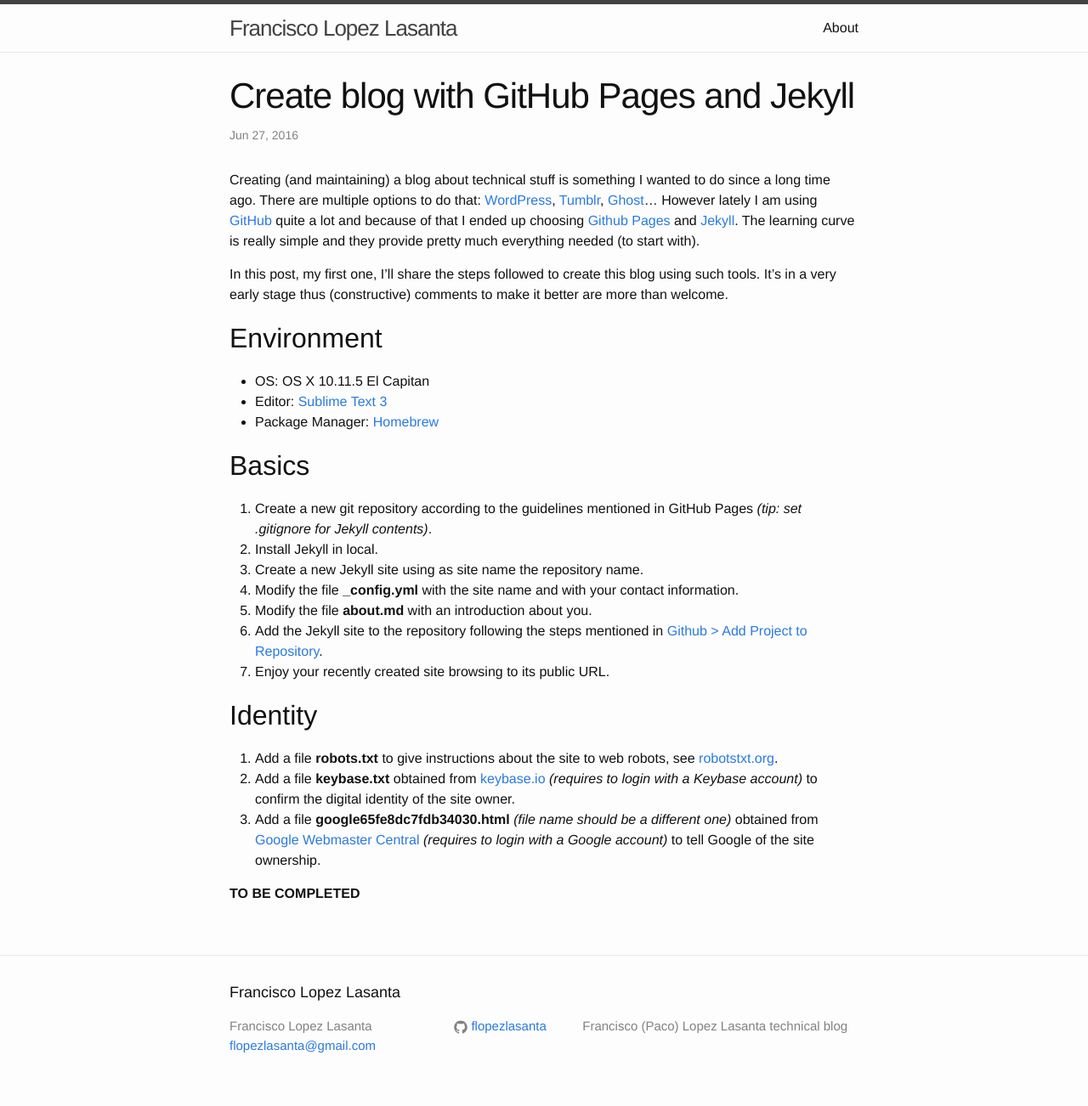
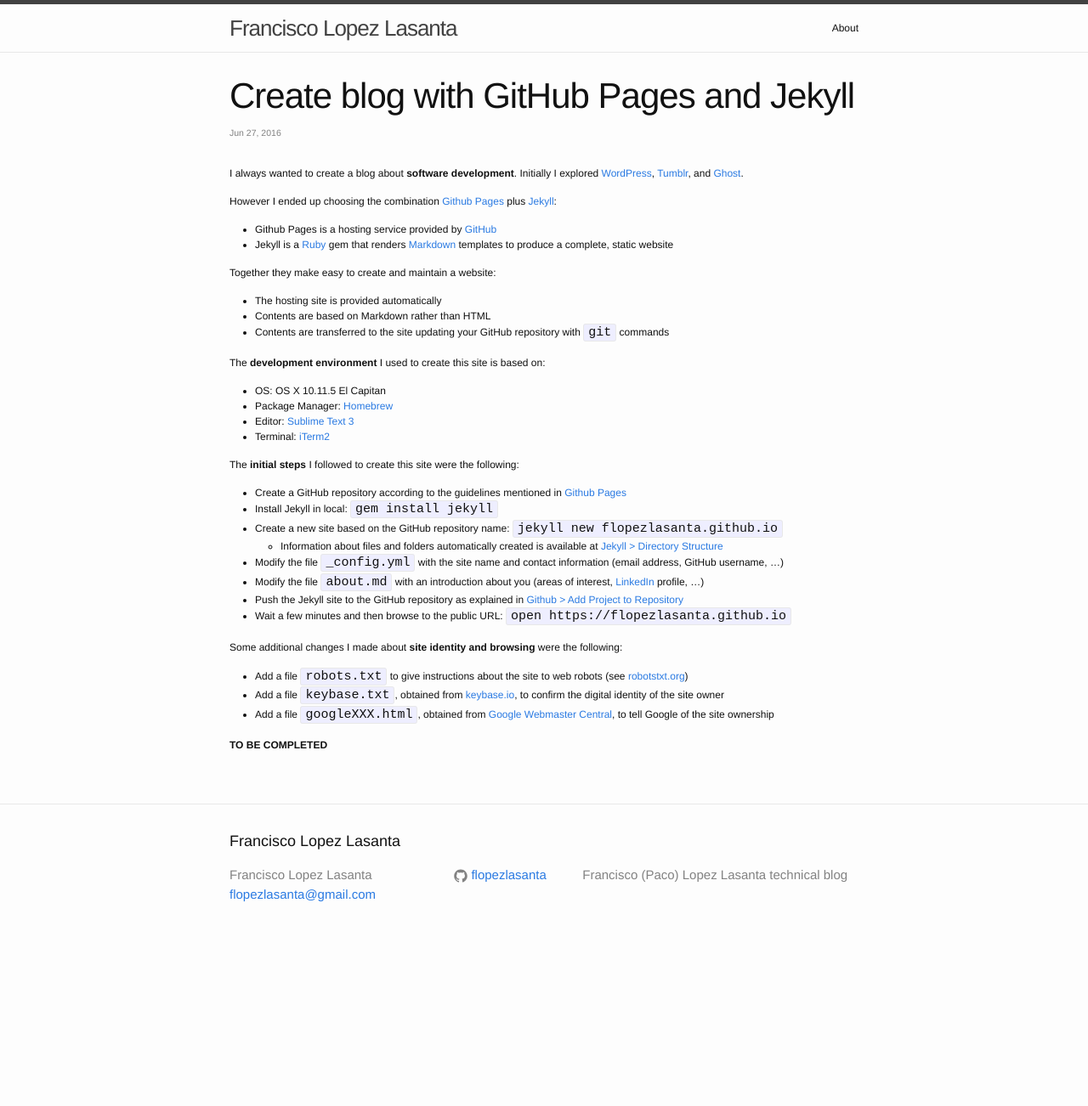
Before and after one commit to flopezlasanta/flopezlasanta.github.io, a Jekyll site: the page built from _posts/2016-06-27-hello-github-pages-jekyll.markdown, in a window 1280 px wide. Shown: the whole page at 85% size. Built offline with Jekyll 4.4.1, drawn with Linux system fonts in a browser that asks for light colours; after the commit the page ends 1124 px from its top, so only the background shows below that.

Commit message:
some formatting and content changes

````diff
--- a/_config.yml
+++ b/_config.yml
@@ -11,7 +11,6 @@ email: flopezlasanta@gmail.com
 description: Francisco (Paco) Lopez Lasanta technical blog
 baseurl: "" # the subpath of your site, e.g. /blog
 url: "https://flopezlasanta.github.io" # the base hostname & protocol for your site
-linkedin_username: flopezlasanta
 github_username:  flopezlasanta
 
 # Build settings
--- a/_posts/2016-06-27-hello-github-pages-jekyll.markdown
+++ b/_posts/2016-06-27-hello-github-pages-jekyll.markdown
@@ -6,33 +6,41 @@ categories: github jekyll blog
 comments: false
 ---
 
-Creating (and maintaining) a blog about technical stuff is something I wanted to do since a long time ago. There are multiple options to do that: [WordPress](https://wordpress.com/), [Tumblr](http://www.tumblr.com/), [Ghost](https://ghost.org/)... However lately I am using [GitHub](https://github.com/) quite a lot and because of that I ended up choosing [Github Pages](https://pages.github.com/) and [Jekyll](https://jekyllrb.com/). The learning curve is really simple and they provide pretty much everything needed (to start with).
+I always wanted to create a blog about **software development**. Initially I explored [WordPress](https://wordpress.com/), [Tumblr](http://www.tumblr.com/), and [Ghost](https://ghost.org/).
 
-In this post, my first one, I'll share the steps followed to create this blog using such tools. It's in a very early stage thus (constructive) comments to make it better are more than welcome.
+However I ended up choosing the combination [Github Pages](https://pages.github.com/) plus [Jekyll](https://jekyllrb.com/):
 
-Environment
------------
+- Github Pages is a hosting service provided by [GitHub](https://github.com/)
+- Jekyll is a [Ruby](https://www.ruby-lang.org/) gem that renders [Markdown](https://guides.github.com/features/mastering-markdown/) templates to produce a complete, static website
+
+Together they make easy to create and maintain a website:
+
+- The hosting site is provided automatically
+- Contents are based on Markdown rather than HTML
+- Contents are transferred to the site updating your GitHub repository with ```git``` commands
+
+The **development environment** I used to create this site is based on:
 
 - OS: OS X 10.11.5 El Capitan
+- Package Manager: [Homebrew](http://brew.sh/)
 - Editor: [Sublime Text 3](https://www.sublimetext.com/3)
-- Package Manager: [Homebrew](http://brew.sh/)
+- Terminal: [iTerm2](https://www.iterm2.com/)
 
+The **initial steps** I followed to create this site were the following:
 
-Basics
-------
+- Create a GitHub repository according to the guidelines mentioned in [Github Pages](https://pages.github.com/)
+- Install Jekyll in local: ```gem install jekyll```
+- Create a new site based on the GitHub repository name: ```jekyll new flopezlasanta.github.io```
+  - Information about files and folders automatically created is available at [Jekyll > Directory Structure](https://jekyllrb.com/docs/structure/)
+- Modify the file ```_config.yml``` with the site name and contact information (email address, GitHub username, ...)
+- Modify the file ```about.md``` with an introduction about you (areas of interest, [LinkedIn](https://www.linkedin.com/) profile, ...)
+- Push the Jekyll site to the GitHub repository as explained in [Github > Add Project to Repository](https://help.github.com/articles/adding-an-existing-project-to-github-using-the-command-line/)
+- Wait a few minutes and then browse to the public URL: ```open https://flopezlasanta.github.io```
 
-1. Create a new git repository according to the guidelines mentioned in GitHub Pages _(tip: set .gitignore for Jekyll contents)_.
-2. Install Jekyll in local.
-3. Create a new Jekyll site using as site name the repository name.
-4. Modify the file **_config.yml** with the site name and with your contact information.
-5. Modify the file **about.md** with an introduction about you.
-6. Add the Jekyll site to the repository following the steps mentioned in [Github > Add Project to Repository](https://help.github.com/articles/adding-an-existing-project-to-github-using-the-command-line/).
-6. Enjoy your recently created site browsing to its public URL.
+Some additional changes I made about **site identity and browsing** were the following:
 
-Identity
---------
-1. Add a file **robots.txt** to give instructions about the site to web robots, see [robotstxt.org](http://www.robotstxt.org/robotstxt.html).
-2. Add a file **keybase.txt** obtained from [keybase.io](https://keybase.io/) _(requires to login with a Keybase account)_ to confirm the digital identity of the site owner.
-3. Add a file **google65fe8dc7fdb34030.html** _(file name should be a different one)_ obtained from [Google Webmaster Central](https://www.google.com/webmasters/verification) _(requires to login with a Google account)_ to tell Google of the site ownership.
+- Add a file ```robots.txt``` to give instructions about the site to web robots (see [robotstxt.org](http://www.robotstxt.org/robotstxt.html))
+- Add a file ```keybase.txt```, obtained from [keybase.io](https://keybase.io/), to confirm the digital identity of the site owner
+- Add a file ```googleXXX.html```, obtained from [Google Webmaster Central](https://www.google.com/webmasters/verification), to tell Google of the site ownership
 
-**TO BE COMPLETED**
+<strong>TO BE COMPLETED</strong>
--- a/css/main.scss
+++ b/css/main.scss
@@ -7,7 +7,7 @@
 
 // Our variables
 $base-font-family: "Helvetica Neue", Helvetica, Arial, sans-serif;
-$base-font-size:   16px;
+$base-font-size:   12px;
 $base-font-weight: 400;
 $small-font-size:  $base-font-size * 0.875;
 $base-line-height: 1.5;
````
Also changed, not shown: _posts/2016-06-28-microservices-docker-swarm-digital-ocean.markdown (+12 -9 lines), about.md (+2 -2 lines).
